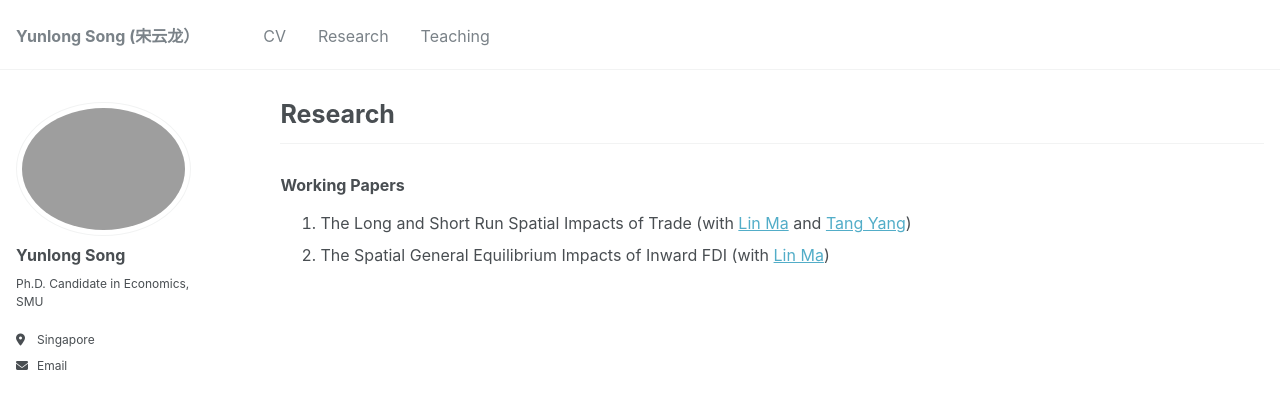
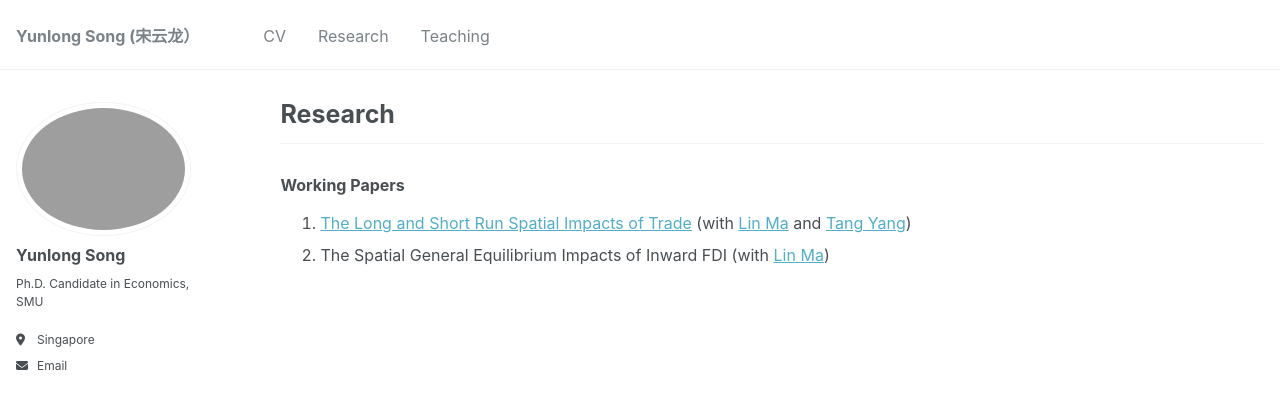
Before and after one commit to yunlong-song/yunlong-song.github.io, a Jekyll site: the page built from _pages/research.md, in a window 1280 px wide. Shown: the top 409 px of the page. Built offline with Jekyll 4.4.1, drawn with Linux system fonts in a browser that asks for light colours; part of the change alters nothing that is shown.

```diff
--- a/_pages/research.md
+++ b/_pages/research.md
@@ -13,5 +13,5 @@ redirect_from:
 ---
 
 ### Working Papers
-1. The Long and Short Run Spatial Impacts of Trade (with [Lin Ma](https://lin-ma.com/index.html#/) and [Tang Yang](http://www.yang-tang.net/))
+1. [The Long and Short Run Spatial Impacts of Trade](http://yunlong-song.github.io/files/Factor_accumulation.pdf) (with [Lin Ma](https://lin-ma.com/index.html#/) and [Tang Yang](http://www.yang-tang.net/))
 2. The Spatial General Equilibrium Impacts of Inward FDI (with [Lin Ma](https://lin-ma.com/index.html#/))
```
